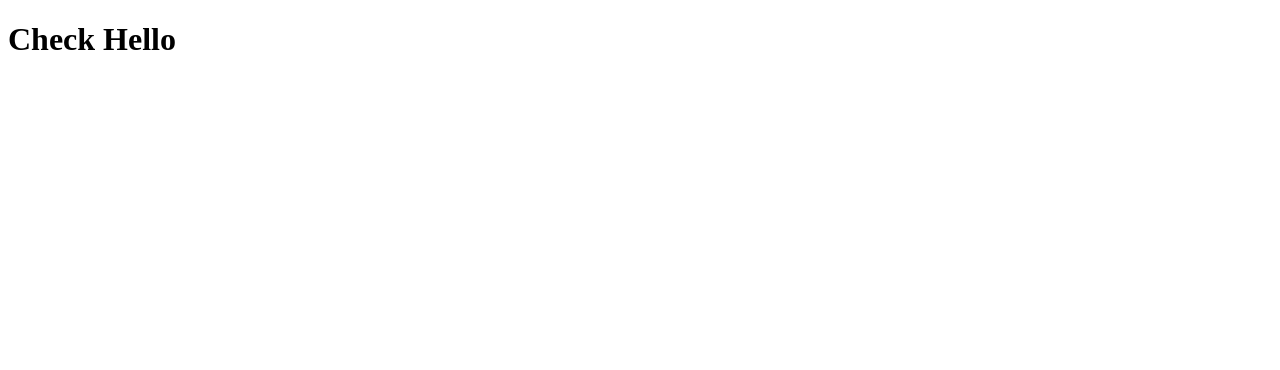
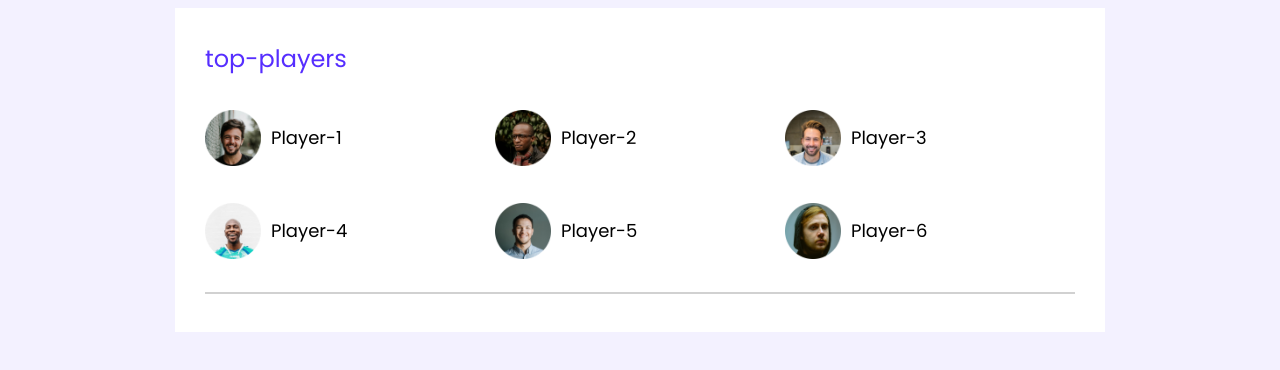
Before and after one commit to saifuladnan30/leader-board-css3, a plain HTML site: page index.htm in a window 1280 px wide. Drawn offline with Linux system fonts and the light colour scheme.

Commit message:
player added

```diff
--- a/index.htm
+++ b/index.htm
@@ -5,8 +5,42 @@
     <meta http-equiv="X-UA-Compatible" content="IE=edge">
     <meta name="viewport" content="width=device-width, initial-scale=1.0">
     <title>Leader Board</title>
+    <link rel="stylesheet" href="style.css">
 </head>
 <body>
-    <h1>Check Hello</h1>
+    <main>
+        <section class="container">
+            <div class="top-players">
+                <h2>top-players</h2>
+                <div class="players">
+                    <div class="player">
+                        <img src="images/players/player-1.png" alt="">
+                        <h3>Player-1</h3>
+                    </div>
+                    <div class="player">
+                        <img src="images/players/player-2.png" alt="">
+                        <h3>Player-2</h3>
+                    </div>
+                    <div class="player">
+                        <img src="images/players/player-3.png" alt="">
+                        <h3>Player-3</h3>
+                    </div>
+                    <div class="player">
+                        <img src="images/players/player-4.png" alt="">
+                        <h3>Player-4</h3>
+                    </div>
+                    <div class="player">
+                        <img src="images/players/player-5.png" alt="">
+                        <h3>Player-5</h3>
+                    </div>
+                    <div class="player">
+                        <img src="images/players/player-6.png" alt="">
+                        <h3>Player-6</h3>
+                    </div>
+                </div>
+            </div>
+            <hr>
+        </section>
+    </main>
 </body>
 </html>
--- /dev/null
+++ b/style.css
@@ -0,0 +1,52 @@
+/* ========================
+------- Global start ------
+======================== */
+@import url('https://fonts.googleapis.com/css2?family=Poppins:wght@400;600;700&display=swap');
+
+body{
+    font-family: 'Poppins', sans-serif;
+    background-color: #F3F1FF;
+}
+main{
+    display: flex;
+    justify-content: center;
+}
+hr{
+    border: 1px solid #D1D1D1;
+}
+/* ========================
+---- Top Players start ----
+======================== */
+.container{
+    background-color: #ffffff;
+    width: 870px;
+    padding: 30px 30px;
+}
+.top-players{
+    margin-bottom: 30px;
+}
+.top-players h2 {
+    color: #562EFF;
+    font-size: 24px;
+    font-weight: 500;
+    margin-top: 3px;
+    margin-bottom: 30px;
+}
+.players{
+    display: grid;
+    grid-template-columns: repeat(3, 1fr);
+    grid-row-gap: 30px;
+}
+.player{
+    display: flex;
+    align-items: center;
+}
+.player img{
+    width: 56px;
+    height: 56px;
+    padding-right: 10px;
+}
+.player h3{
+    font-weight: 400;
+    font-size: 18px;
+}
```
